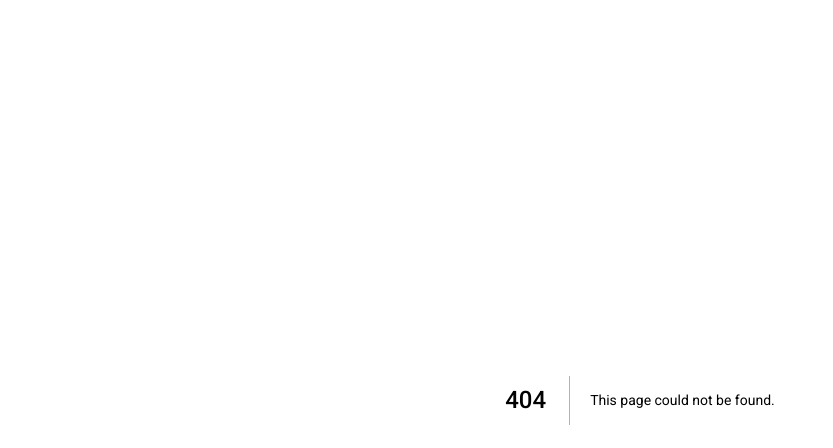
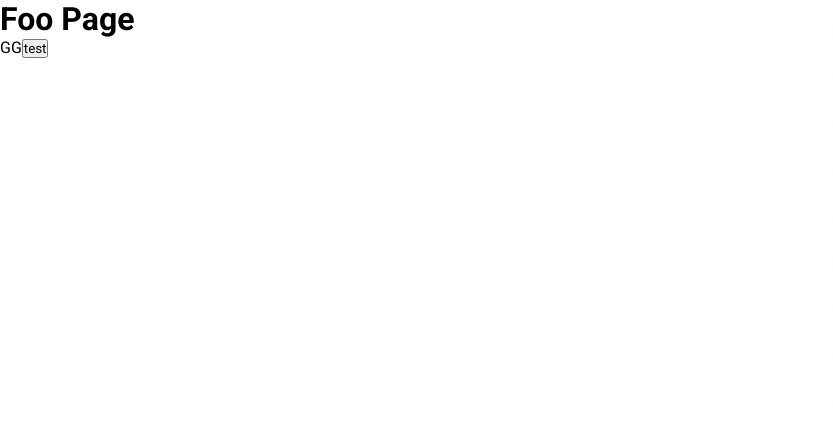
Before and after one commit to HassanMostafaa/env-practice, a Next.js app: page /foo in a window 1280 px wide. Before the commit this address had no page. Shown: the top 448 px of the page, without its empty margins (0-833 px from the left). Built offline with nearby package versions, Linux system fonts and the light colour scheme.

Commit message:
server action layout + styled-comp template client fix

```diff
--- /dev/null
+++ b/app/foo/actions.ts
@@ -0,0 +1,9 @@
+"use server";
+
+export async function foo() {
+  return "foo";
+}
+
+export async function bar() {
+  return "bar";
+}
--- /dev/null
+++ b/app/foo/page.tsx
@@ -0,0 +1,10 @@
+import { Test } from "./test";
+
+export default function NextjsPage() {
+  return (
+    <div>
+      <h1>Foo Page</h1>
+      <Test />
+    </div>
+  );
+}
--- /dev/null
+++ b/app/foo/test.tsx
@@ -0,0 +1,12 @@
+"use client";
+
+import { foo } from "./actions";
+
+export const Test = () => {
+  return (
+    <div>
+      GG
+      <button onClick={() => console.log(foo())}>test</button>
+    </div>
+  );
+};
--- a/plop-templates/styled-component.js
+++ b/plop-templates/styled-component.js
@@ -1,3 +1,4 @@
+"use client";
 import styled from 'styled-components';
 
 export const S{{ properCase name}} = styled.div``;
--- a/src/components/simple-button/SimpleButton.tsx
+++ b/src/components/simple-button/SimpleButton.tsx
@@ -18,7 +18,7 @@ export const SimpleButton: FunctionComponent<ISimpleButton> = ({
   icon,
 }) => {
   return (
-    <SSimpleButton onClick={onClick} disabled={disabled}>
+    <SSimpleButton disabled={disabled}>
       {icon && icon} {children}
     </SSimpleButton>
   );
--- a/src/components/simple-button/styles/SSimpleButton.tsx
+++ b/src/components/simple-button/styles/SSimpleButton.tsx
@@ -1,3 +1,4 @@
+"use client";
 import styled from "styled-components";
 
 interface SSimpleButtonProps {
```
